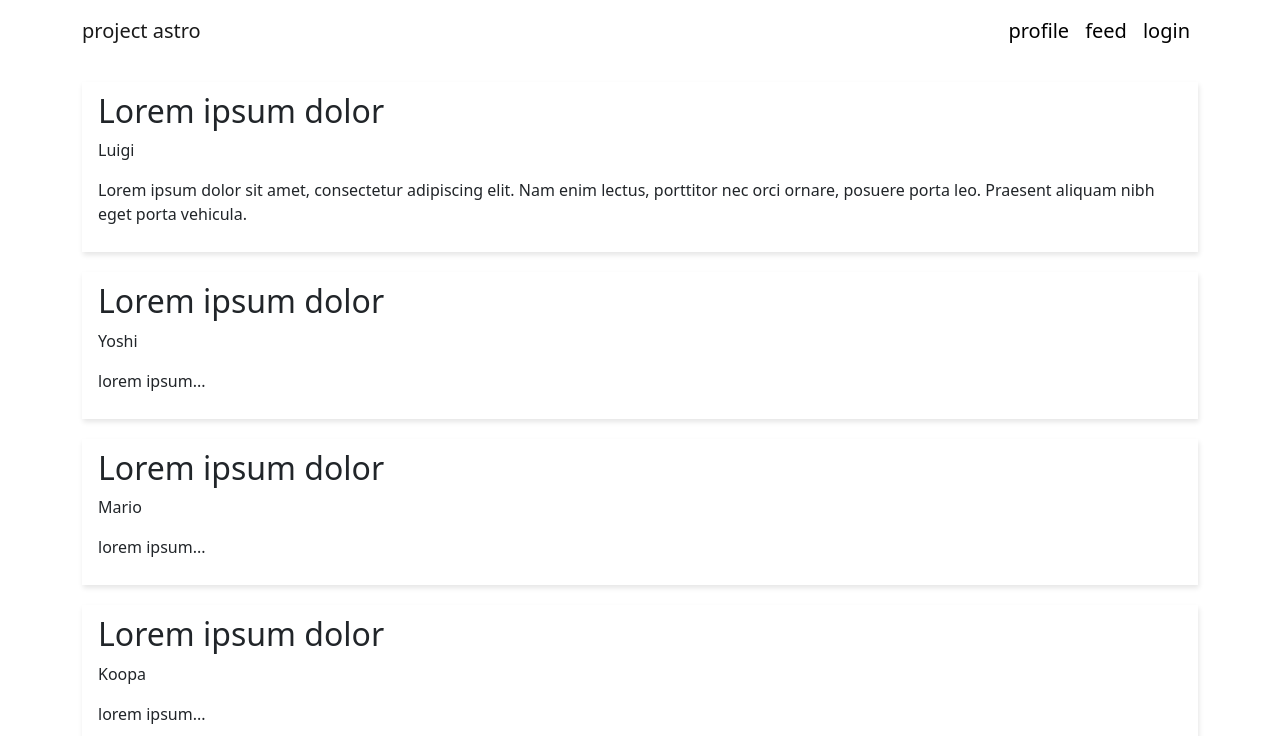
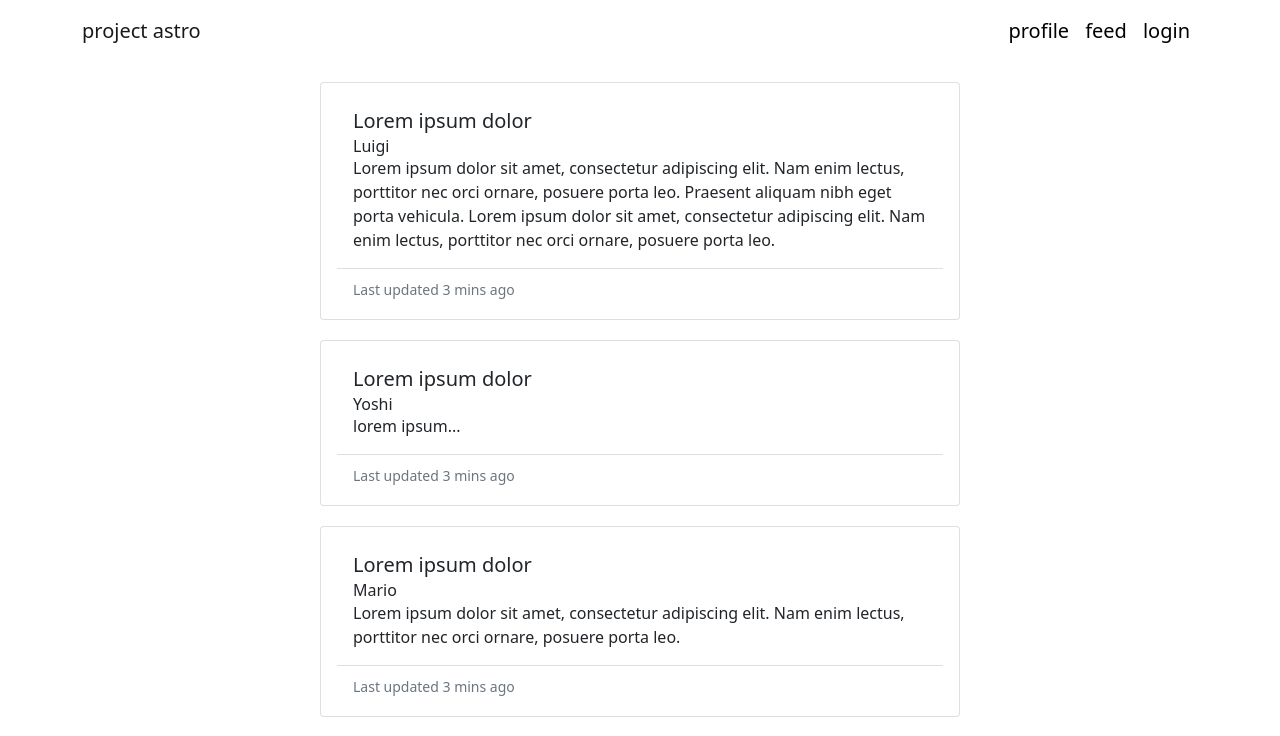
Before and after one commit to dylanfox5/project-astro, a React (Create React App) app: page /feed in a window 1280 px wide. Shown: the top 736 px of the page. Built offline with nearby package versions, Linux system fonts and the light colour scheme.

Commit message:
styling post css

```diff
--- a/src/Routes/Feed.js
+++ b/src/Routes/Feed.js
@@ -1,15 +1,16 @@
 import 'bootstrap/dist/css/bootstrap.min.css';
-import {useState} from 'react';
+import { useState } from 'react';
 import CustomNavbar from '../Components/CustomNavbar';
 import Container from 'react-bootstrap/Container';
 import Row from 'react-bootstrap/Row';
 import Col from 'react-bootstrap/Col';
+import Card from 'react-bootstrap/Card'
 
 function App() {
     const [posts, setPosts] = useState([
-        { title: 'Lorem ipsum dolor', body: "Lorem ipsum dolor sit amet, consectetur adipiscing elit. Nam enim lectus, porttitor nec orci ornare, posuere porta leo. Praesent aliquam nibh eget porta vehicula.", author: "Luigi", id: 1 },
+        { title: 'Lorem ipsum dolor', body: "Lorem ipsum dolor sit amet, consectetur adipiscing elit. Nam enim lectus, porttitor nec orci ornare, posuere porta leo. Praesent aliquam nibh eget porta vehicula. Lorem ipsum dolor sit amet, consectetur adipiscing elit. Nam enim lectus, porttitor nec orci ornare, posuere porta leo.", author: "Luigi", id: 1 },
         { title: 'Lorem ipsum dolor', body: "lorem ipsum...", author: "Yoshi", id: 2 },
-        { title: 'Lorem ipsum dolor', body: "lorem ipsum...", author: "Mario", id: 3 },
+        { title: 'Lorem ipsum dolor', body: "Lorem ipsum dolor sit amet, consectetur adipiscing elit. Nam enim lectus, porttitor nec orci ornare, posuere porta leo.", author: "Mario", id: 3 },
         { title: 'Lorem ipsum dolor', body: "lorem ipsum...", author: "Koopa", id: 4 },
         { title: 'Lorem ipsum dolor', body: "lorem ipsum...", author: "Peach", id: 4 },
     ]);
@@ -21,7 +22,7 @@ function App() {
                 <Container className="feed">
                     <Row>
                         <Col sm={12} lg={12}>
-                            <div className="animate__animated animate__fadeIn animate__delay-1s">
+                            {/* <div className="animate__animated animate__fadeIn animate__delay-1s">
                                 {posts.map((post) => (
                                     <div className="post" key={post.id}>
                                         <h2>{post.title}</h2>
@@ -29,7 +30,25 @@ function App() {
                                         <p>{post.body}</p>
                                     </div>
                                 ))}
-                            </div>
+                            </div> */}
+                            {posts.map((post) => (
+                                <Card className="post animate__animated animate__fadeIn animate__delay-1s" key={post.id}>
+                                    <Card.Body>
+                                        <Card.Title>
+                                            {post.title}
+                                        </Card.Title>
+                                        <Card.Subtitle>
+                                            {post.author}
+                                        </Card.Subtitle>
+                                        <Card.Text>
+                                            {post.body}
+                                        </Card.Text>
+                                    </Card.Body>
+                                    <Card.Footer className="post-footer">
+                                        <small className="text-muted">Last updated 3 mins ago</small>
+                                    </Card.Footer>
+                                </Card>
+                            ))}
                         </Col>
                     </Row>
                 </Container>
--- a/src/index.css
+++ b/src/index.css
@@ -43,15 +43,10 @@ body {
 .post {
   padding: 10px 16px;
   margin: 20px 0;
-  box-shadow: 1px 3px 5px rgba(0, 0, 0, 0.1);
+  /* box-shadow: 1px 3px 5px rgba(0, 0, 0, 0.1); */
+  max-width: 50vw;
 }
 
-.post:hover {
-  background-color: lightgrey;
+.post .post-footer {
+  background-color: transparent;
 }
-
-/* .post h2 {
-  font-size: 20px;
-  color: #f1356d;
-  margin-bottom: 8px;
-} */
```
